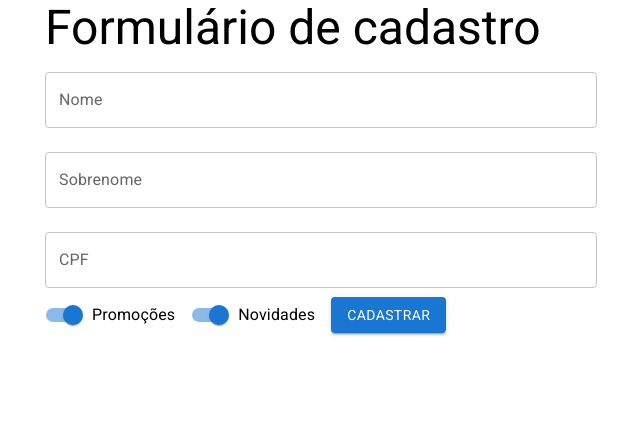
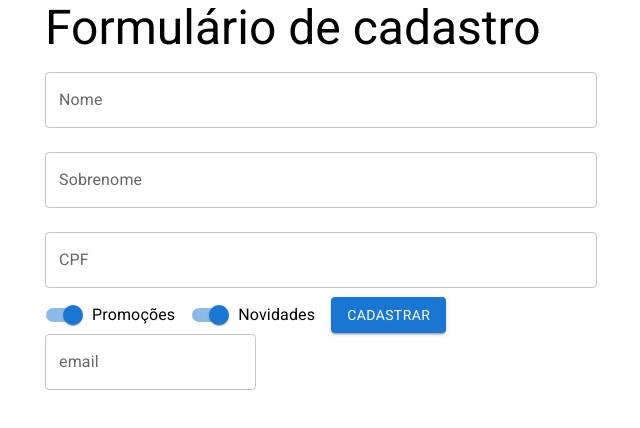
Before and after one commit to pinheiroduda/alura-react-form, a React (Create React App) app: page / in a window 1280 px wide. Shown: the top 428 px of the page, without its empty margins (319-959 px from the left). Built offline with nearby package versions, Linux system fonts and the light colour scheme.

Commit message:
refactor: ♻️ replace properties that now below to personal data component

```diff
--- a/src/App.js
+++ b/src/App.js
@@ -5,7 +5,7 @@ import { Container } from '@mui/material'
 function App() {
   return (
     <Container component="article" maxWidth="sm">
-      <Form onSubmit={onSubmitForm} validateCPF={validateCPF} />
+      <Form />
     </Container>
   )
 }
--- a/src/components/form/Form.jsx
+++ b/src/components/form/Form.jsx
@@ -1,7 +1,13 @@
 import React from 'react'
 
 import { PersonalData } from './PersonalData'
+import { UserData } from './UserData'
 
 export function Form({ onSubmit, validateCPF }) {
-  return <PersonalData />
+  return (
+    <>
+      <PersonalData onSubmit={onSubmit} validateCPF={validateCPF} />
+      <UserData />
+    </>
+  )
 }
```
